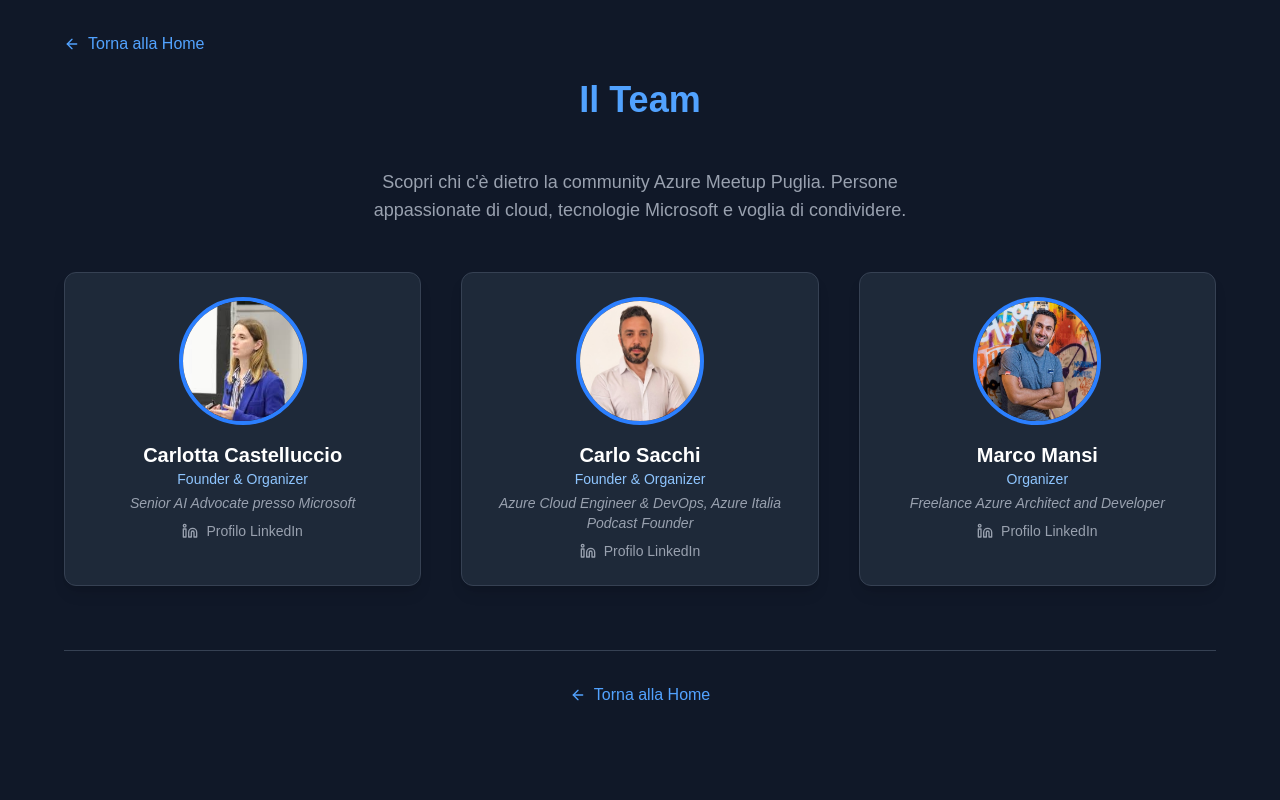
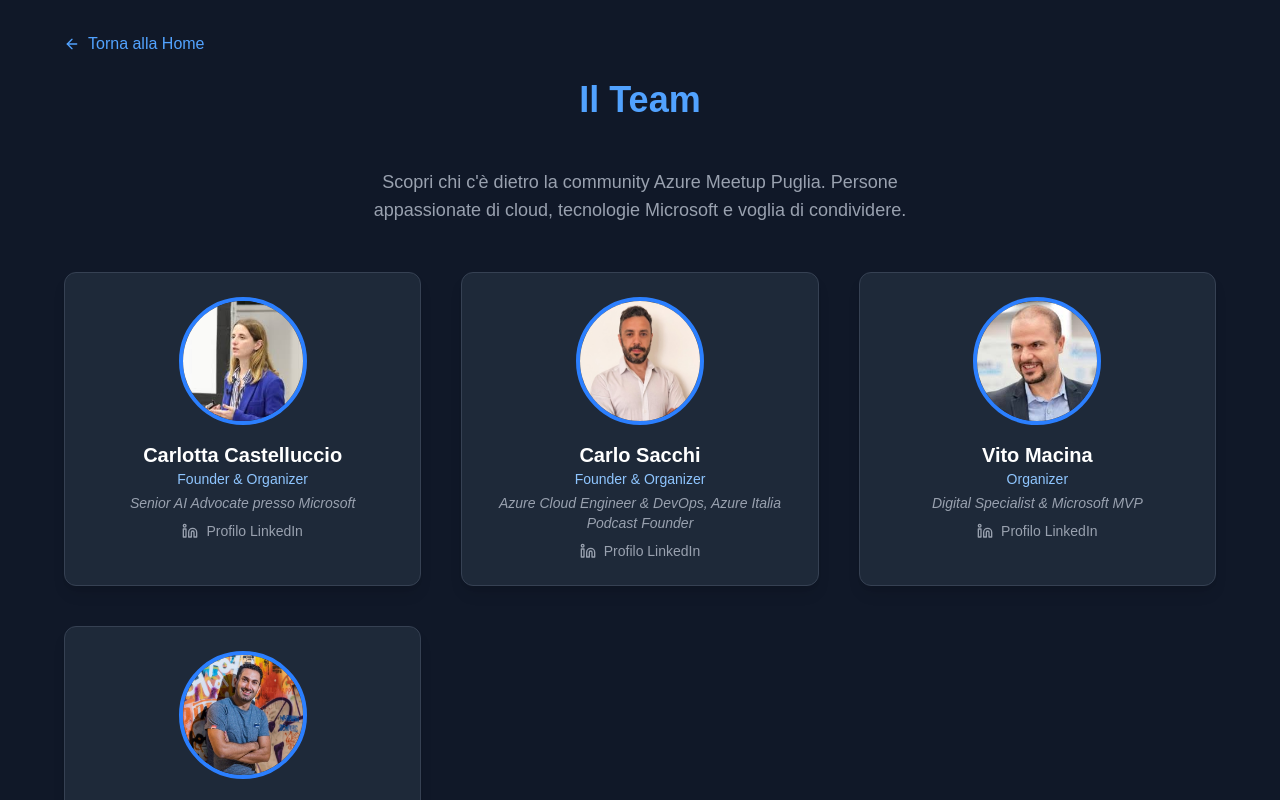
Before and after one commit to azure-meetup-puglia/azure-meetup-puglia.github.io, a Next.js app in the folder amp/: page /team in a window 1280 px wide. Shown: the top 800 px of the page. Built offline with nearby package versions, Linux system fonts and the light colour scheme.

Commit message:
Refactor code structure for improved readability and maintainability

```diff
--- a/amp/pages/team.tsx
+++ b/amp/pages/team.tsx
@@ -27,6 +27,14 @@
         job: "Azure Cloud Engineer & DevOps, Azure Italia Podcast Founder",
         photoUrl: "/img/carlo.jpeg",
         linkedin: "https://www.linkedin.com/in/carlo-sacchi/"
+    },
+    {
+        name: "Vito",
+        surname: "Macina",
+        role: "Organizer",
+        job: "Digital Specialist & Microsoft MVP",
+        photoUrl: "/img/vito.png",
+        linkedin: "https://www.linkedin.com/in/vmacina/"
     },
     {
         name: "Marco",
```
Also changed, not shown: amp/public/img/vito.png (added).
